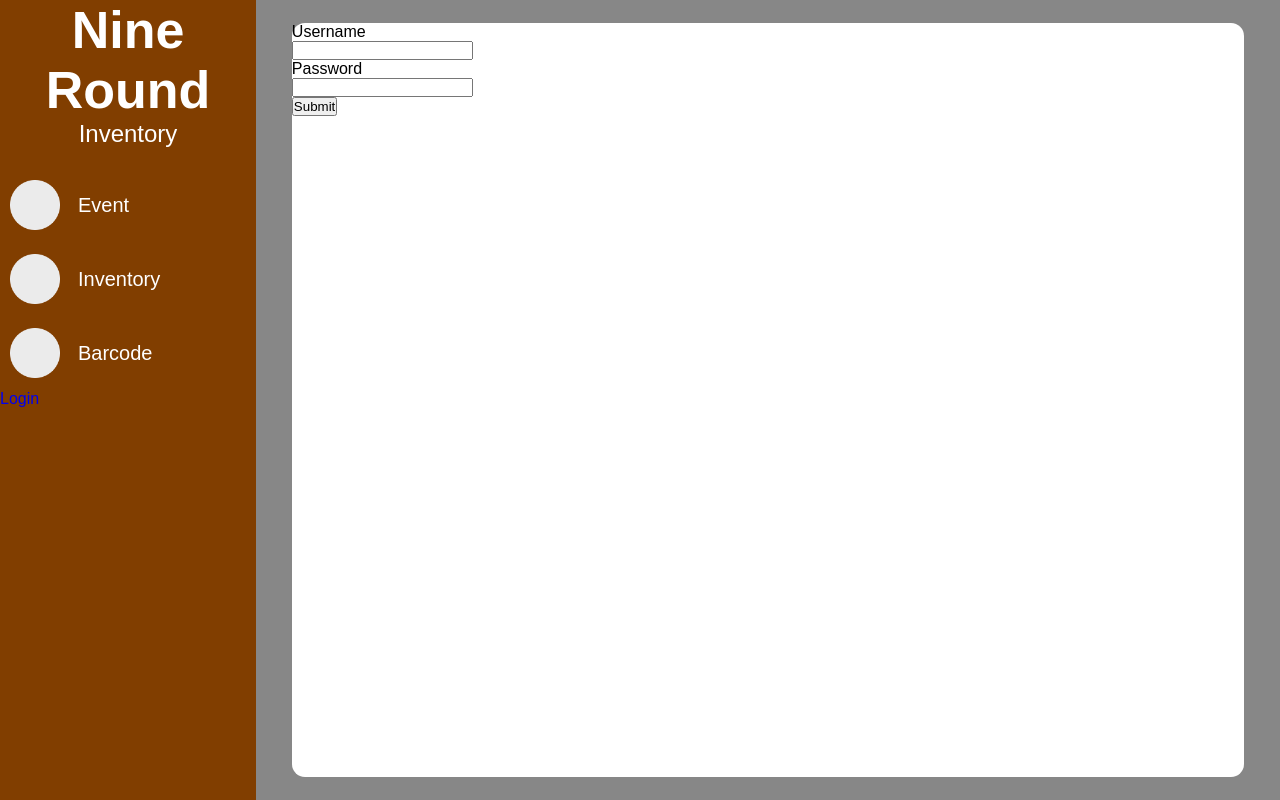
After one commit to Asabito/NineRound-Inventory-Manager, a Django app: page /login in a window 1280 px wide. The commit adds this page. Run offline with Django 4.2, Linux system fonts and the light colour scheme.

Commit message:
add: login function and plain login page

```diff
--- /dev/null
+++ b/nineround_web/inventory_app/templates/inventory_app/login.html
@@ -0,0 +1,25 @@
+<style>
+
+#loginSection{
+    height: 100%;
+}
+</style>
+{%extends 'main.html'%}
+{% block content %}
+
+<div id="loginSection">
+    <form method="POST" action="">
+        {% csrf_token %}
+        <label for="">Username</label><br>
+        <input id="usernameInput" name="username" type="text"><br>
+        <label for="">Password</label><br>
+        <input id="passwordInput" name="password" type="password"><br>
+        <input type="submit">
+        {% for message in messages %}
+        {{message}}
+        {% endfor %}
+    </form>
+</div>
+
+
+{% endblock content %}
--- a/nineround_web/inventory_app/urls.py
+++ b/nineround_web/inventory_app/urls.py
@@ -2,6 +2,8 @@
 from . import views
 
 urlpatterns = [
+    path('login', views.loginPage, name='loginPage'),
+    path('logout', views.logoutUser, name='logout'),
     path('', views.events, name='events'),
     path('new-event', views.newEvent, name='new-event'),
     path('event-detail/<str:pk>/', views.eventDetail, name='eventDetail'),
--- a/nineround_web/inventory_app/views.py
+++ b/nineround_web/inventory_app/views.py
@@ -3,6 +3,11 @@
 from .models import Event, Inventory # import models
 from django.db.models import Q, F
 from .forms import EventForm, InventoryForm
+# user auth
+from django.contrib.auth.models import User
+from django.contrib.auth import authenticate, login, logout
+from django.contrib import messages
+from django.contrib.auth.decorators import login_required
 
 # barcode
 import barcode
@@ -29,6 +34,29 @@
 
 
 # Create your views here.
+def loginPage(request):
+    if request.method == 'POST':
+        username = request.POST.get('username')
+        password = request.POST.get('password')
+        try:
+            User.objects.get(username=username)
+        except:
+            messages.error(request, 'User does not exist')
+        user = authenticate(request, username=username, password=password)
+        if user is not None:
+            login(request, user)
+            return redirect('events')
+        else:
+            messages.error(request, 'User or password does not exists')
+    return render(request, 'inventory_app/login.html')
+
+
+def logoutUser(request):
+    logout(request)
+    return redirect('loginPage')
+
+
+@login_required(login_url='loginPage')
 def events(request):
     q = request.GET.get('q') if request.GET.get('q') != None else ''
     events = Event.objects.all().order_by('timestamp')
@@ -59,7 +87,7 @@
     return render(request, 'inventory_app/event.html', context=context)
     # return HttpResponse('Home Page')
 
-
+@login_required(login_url='loginPage')
 def newEvent(request):
     form = EventForm()
     # buat list barcode apabila belum ada
@@ -100,7 +128,7 @@
     context = {'form':form, 'items':items}
     return render(request, 'inventory_app/new-event.html', context=context)
 
-
+@login_required(login_url='loginPage')
 def eventDetail(request, pk):
     event_details = Inventory.objects.filter(items_event_location=pk).order_by('id') # query all items in Inventory, dimana events id sama dengan pk yang dipassing (many to many relationship). Python memberikan kemudahan bagi developer untuk melakukan lookup dengan menggunakan *namaTabelLain*__*kolomTabelLainTersebut*
     event = Event.objects.filter(id=pk)
@@ -108,7 +136,7 @@
 
     return render(request, 'inventory_app/event-detail.html', context=context)
 
-
+@login_required(login_url='loginPage')
 def addItemsToEvent(request, pk):
     # additional note: addItemsToEvent dan deleteItemsFromEvent bisa dibuatkan decoratornya agar lebih hemat penulisan
     event = Event.objects.filter(id=pk)
@@ -142,7 +170,7 @@
     return render(request, 'inventory_app/add-item-to-event.html', context=context)
     None
 
-
+@login_required(login_url='loginPage')
 def deleteItemsFromEvent(request, pk):
     event = Event.objects.filter(id=pk)
     all_inventory_id = Inventory.objects.values_list('id', flat=True)
@@ -173,7 +201,7 @@
     }
     return render(request, 'inventory_app/delete-item-from-event.html', context=context)
 
-
+@login_required(login_url='loginPage')
 def stockChecking(request, pk):
     if request.method == 'POST':
         update_to_tersedia = request.POST.get('tersediaText') # refer to form dengan method POST, dan ambil entity yang memiliki ID 'tersediaText'
@@ -210,7 +238,7 @@
                }
     return render(request, 'inventory_app/stock-checking.html', context=context)
 
-
+@login_required(login_url='loginPage')
 def inventoryPage(request):
     items = Inventory.objects.all().order_by('id')
     if request.method == 'POST' and request.POST.get('add-button'):
@@ -222,7 +250,7 @@
 
     return render(request, 'inventory_app/inventory.html', context=context)
 
-
+@login_required(login_url='loginPage')
 def inventoryAddItem(request):
     # raw form
     form = InventoryForm()
@@ -313,7 +341,7 @@
     context = {'form':form, 'items':request.session["temp_inven"], 'raise_warning':raise_warning}
     return render(request, 'inventory_app/inventory-add-item.html', context=context)
 
-
+@login_required(login_url='loginPage')
 def inventoryDeleteItem(request):
     # buat session apabila belum ada
     if 'temp_item_list_to_be_deleted_from_inventory' not in request.session:
@@ -343,7 +371,7 @@
     context = {'items_to_be_deleted': items_to_be_deleted}
     return render(request, 'inventory_app/inventory-delete-item.html', context=context)
 
-
+@login_required(login_url='loginPage')
 def barcodeGenerator(request):
     item = Inventory.objects.all().order_by('id')
     context = {'items':item}
@@ -431,6 +459,9 @@
 
 
 def downloadFile(response):
+    """
+    This function provide file to be downloaded by user
+    """
     docx_file = open('../nineround_web/inventory_app/temp/doc/generated_barcode.docx', "rb").read()
     content_type = magic.from_buffer(docx_file, mime=True)
     response = HttpResponse(docx_file, content_type=content_type);
--- a/nineround_web/templates/main.html
+++ b/nineround_web/templates/main.html
@@ -17,7 +17,6 @@
         <div id="webContentPlaceHolder">
             {% block content %} {% endblock %}
         </div>
-
     </div>
 </body>
 
--- a/nineround_web/templates/side_navbar.html
+++ b/nineround_web/templates/side_navbar.html
@@ -82,3 +82,8 @@
             </div>
         </div>
     </a>
+    {% if request.user.is_authenticated  %}
+    <a href="{% url 'logout'  %}">Logout</a>
+    {% else %}
+    <a href="{% url 'loginPage'  %}">Login</a>
+    {% endif %}
```
